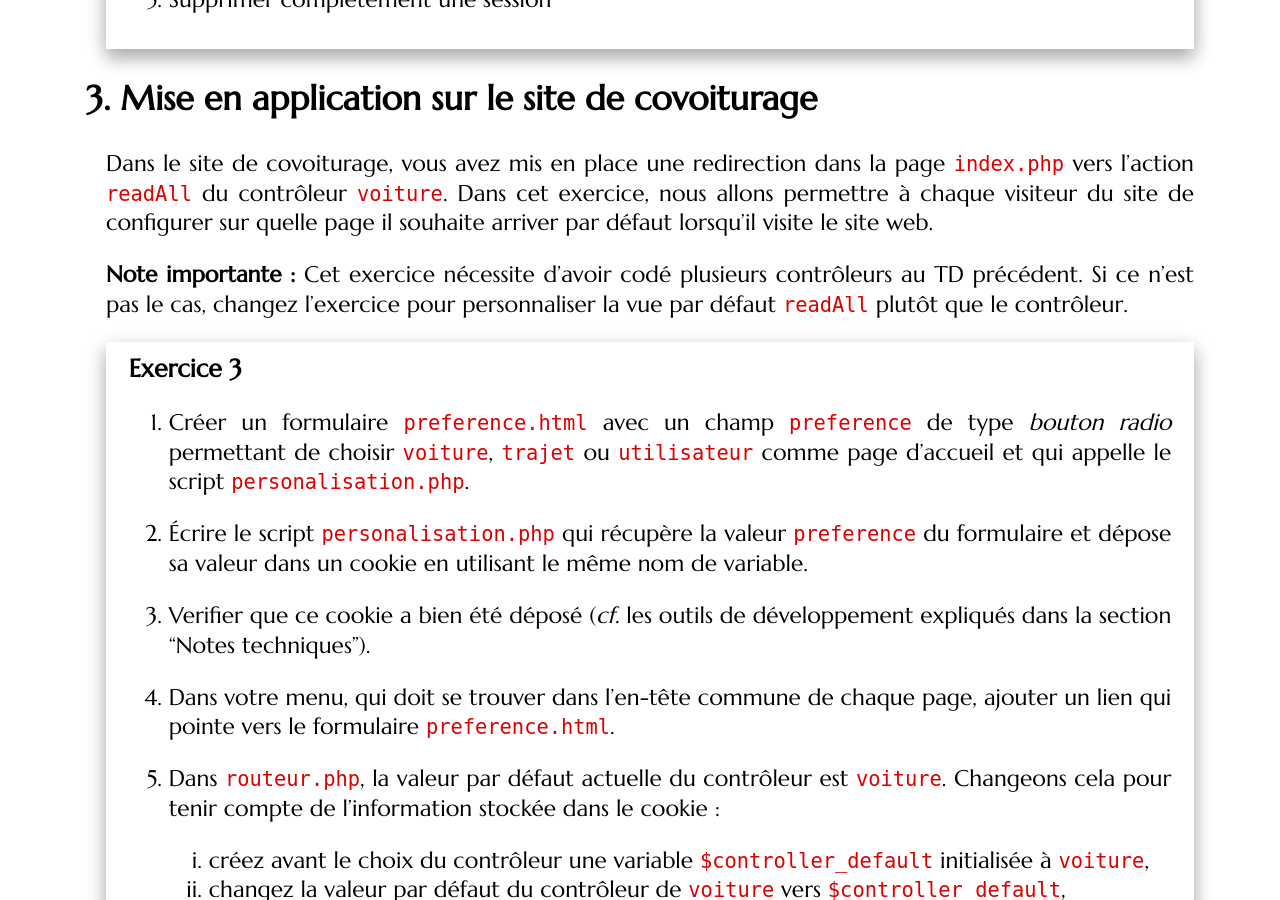
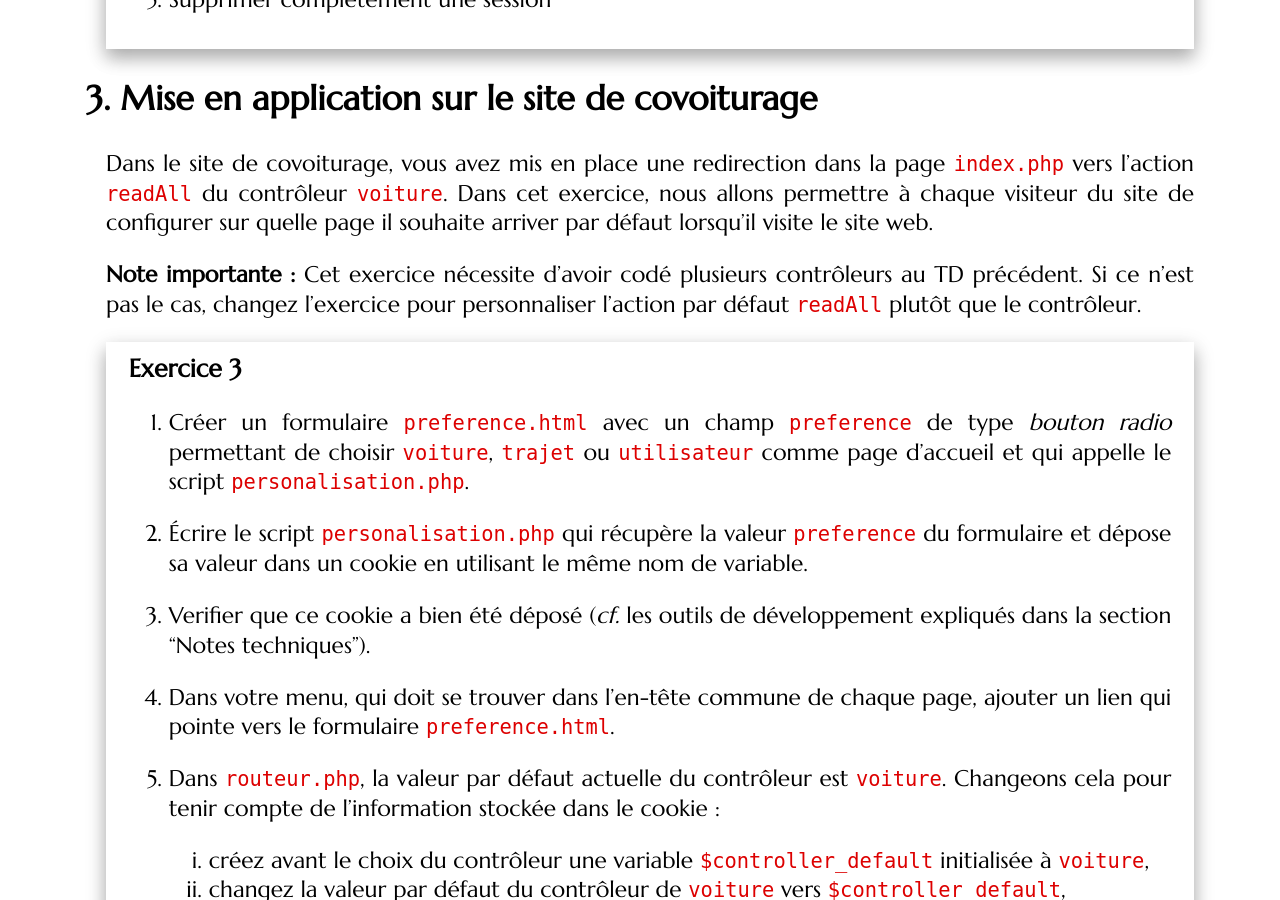
Before and after one commit to romainlebreton/R3.01-DeveloppementWeb, a Jekyll site: the page built from tutorials/tutorial7.md, in a window 1280 px wide and 900 px high, scrolled down 9165 px. Built offline with Jekyll 4.4.1, drawn with Linux system fonts in a browser that asks for light colours; some web fonts are replaced.

Commit message:
action par défaut

```diff
--- a/tutorials/tutorial7.md
+++ b/tutorials/tutorial7.md
@@ -457,7 +457,7 @@ il souhaite arriver par défaut lorsqu'il visite le site web.
 
 **Note importante :** Cet exercice nécessite d'avoir codé plusieurs contrôleurs
 au TD précédent. Si ce n'est pas le cas, changez l'exercice pour personnaliser
-la vue par défaut `readAll` plutôt que le contrôleur.
+l'action par défaut `readAll` plutôt que le contrôleur.
 
 <div class="exercise">
 
```
